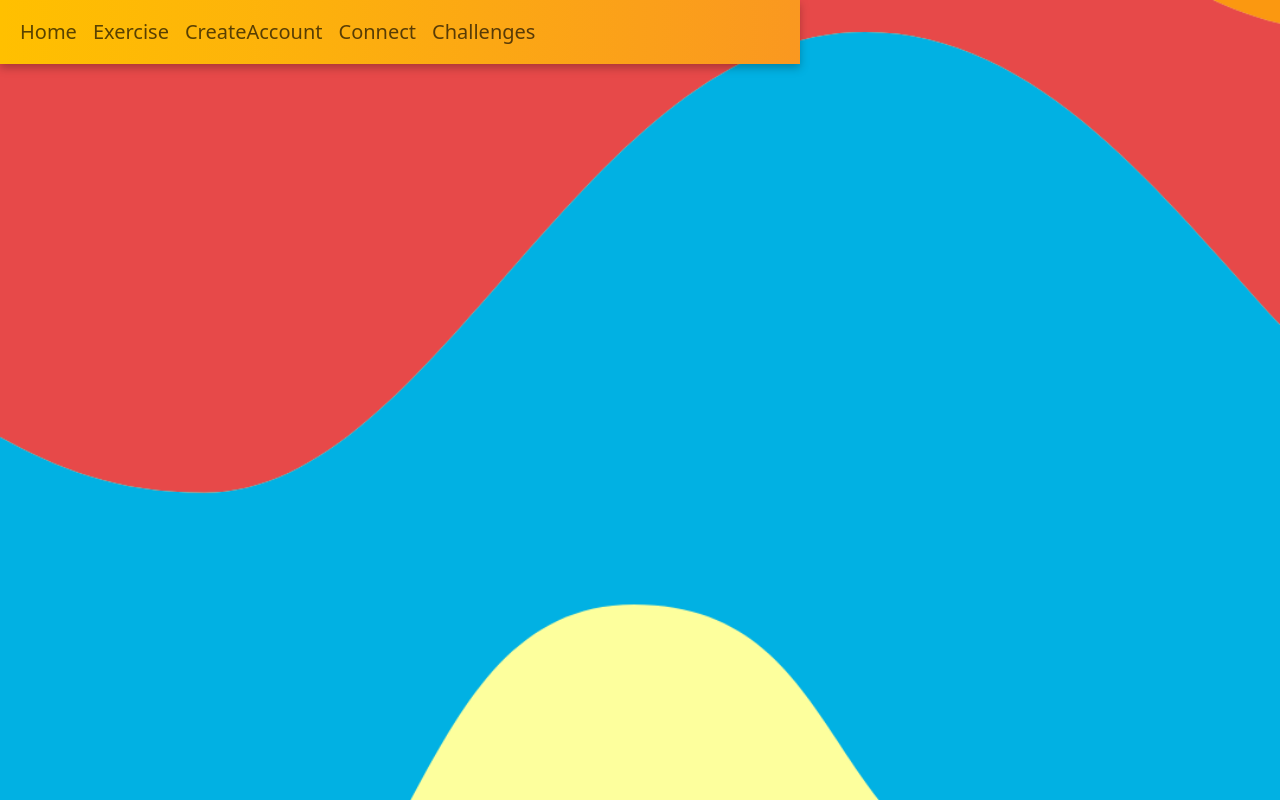
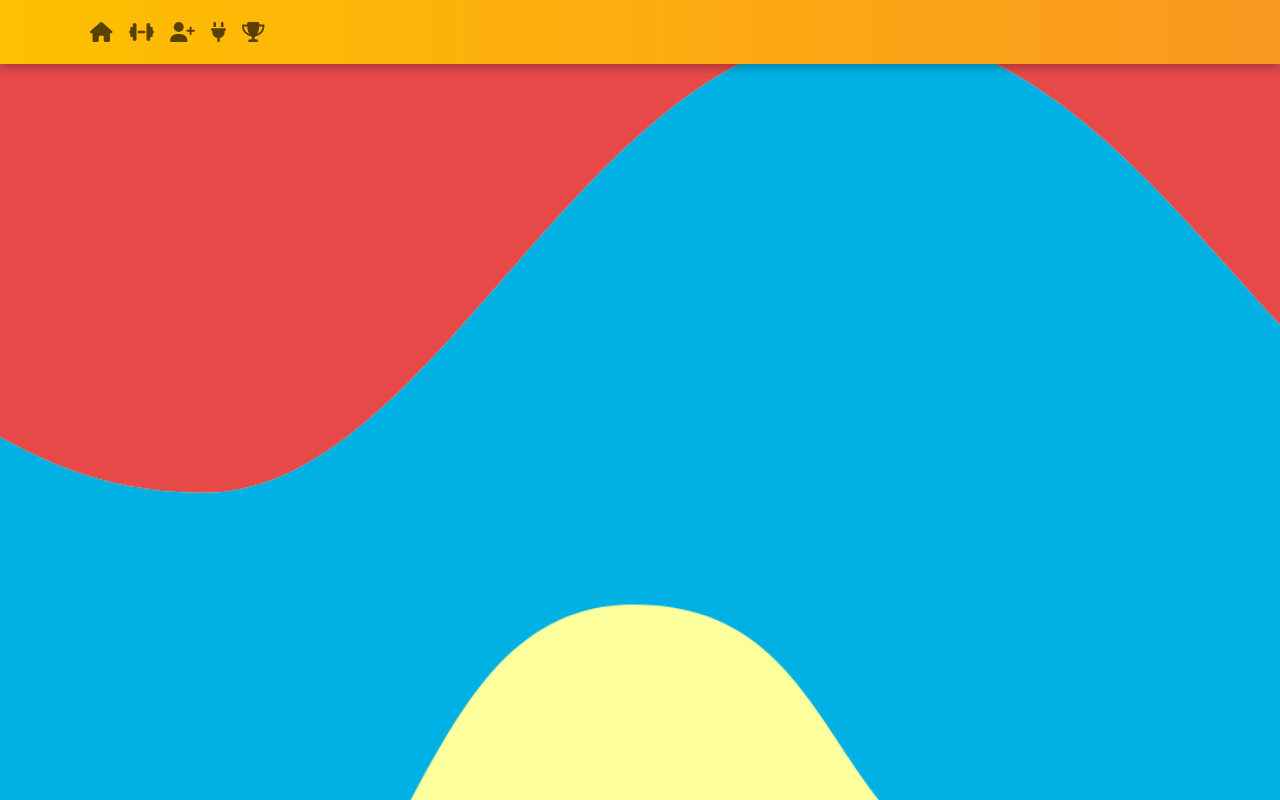
Before and after one commit to Hares-2088/fluentfingers-fe, a React (Create React App) app: page /connection in a window 1280 px wide. Built offline with nearby package versions, Linux system fonts and the light colour scheme.

Commit message:
changed the names of the navBar to links

```diff
--- a/src/Components/MyNavbar.js
+++ b/src/Components/MyNavbar.js
@@ -1,50 +1,50 @@
-import { Nav, Navbar } from 'react-bootstrap'
-import Container from 'react-bootstrap/Container'
-import { LinkContainer } from 'react-router-bootstrap'
+import React from 'react';
+import { Nav, Navbar, Container } from 'react-bootstrap';
+import { LinkContainer } from 'react-router-bootstrap';
+import { FontAwesomeIcon } from '@fortawesome/react-fontawesome';
+import { faHouse, faDumbbell, faUserPlus, faPlug, faTrophy } from '@fortawesome/free-solid-svg-icons';
 
 export default function MyNavBar() {
-
     const links = [
         {
             to: "",
-            title: "Home"
+            title: "House",
+            icon: faHouse,
         },
         {
             to: "exercise",
-            title: "Exercise"
+            title: "Exercise",
+            icon: faDumbbell,
         },
         {
             to: "createAccount",
-            title: "CreateAccount"
+            title: "CreateAccount",
+            icon: faUserPlus,
         },
         {
             to: "connect",
-            title: "Connect"
+            title: "Connect",
+            icon: faPlug,
         },
         {
             to: "challenges",
-            title: "Challenges"
+            title: "Challenges",
+            icon: faTrophy,
         }
-    ]
+    ];
 
     return (
-        <Navbar style={{ background: ' linear-gradient(90deg, rgba(255,192,0,1) 0%, rgba(250,152,32,1) 100%)', width: '100vh', height: '8vh' }}>
+        <Navbar style={{ background: 'linear-gradient(90deg, rgba(255,192,0,1) 0%, rgba(250,152,32,1) 100%)', width: '100vw', minHeight: '8vh' }}>
             <Container>
-
-                {/* <LinkContainer to="/" style={{ cursor: 'pointer' }}>
-                    <Navbar.Brand className='fs-2'>
-                        <Image src="https://static.vecteezy.com/system/resources/previews/024/044/212/original/book-icon-clipart-transparent-background-free-png.png" alt="Logo" style={{ maxHeight: '3rem' }} />
-                    </Navbar.Brand>
-                </LinkContainer> */}
-
                 <Nav className='me-auto fs-5'>
                     {links.map((link) => (
                         <LinkContainer to={`/${link.to}`} key={link.to}>
-                            <Nav.Link>{link.title}</Nav.Link>
+                            <Nav.Link>
+                                <FontAwesomeIcon icon={link.icon} />
+                            </Nav.Link>
                         </LinkContainer>
                     ))}
                 </Nav>
-
             </Container>
         </Navbar>
     );
```
